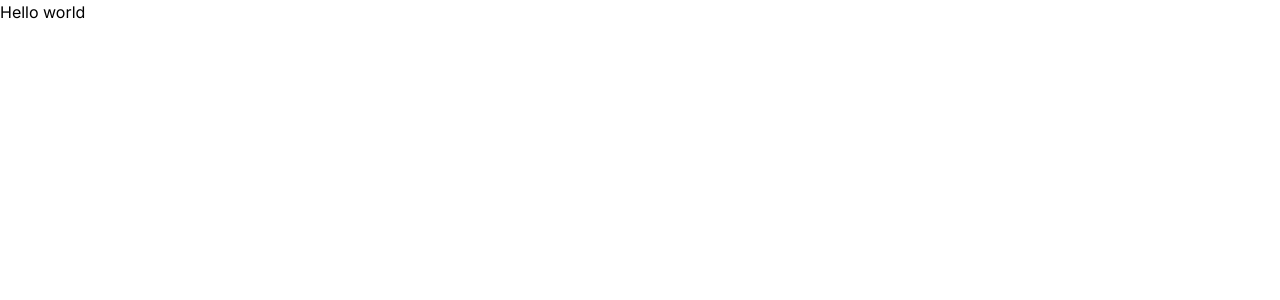
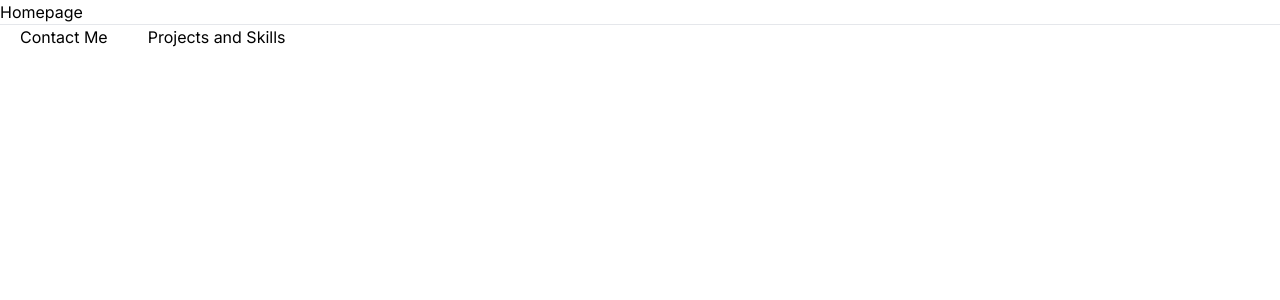
Before and after one commit to chetanguptaa/portfolio, a Next.js app: page / in a window 1280 px wide. Shown: the top 300 px of the page. Built offline with nearby package versions, Linux system fonts and the light colour scheme.

Commit message:
updated page.tsx

```diff
--- a/src/app/page.tsx
+++ b/src/app/page.tsx
@@ -1,7 +1,12 @@
+import Link from "next/link"
+
 export default function Home() {
   return (
     <div>
-      Hello world
+      <p>Homepage</p>
+      <hr />
+      <Link href="/contact" className="m-5">Contact Me</Link>
+      <Link href="/projects" className="m-5">Projects and Skills</Link>
     </div>
   )
 }
```
